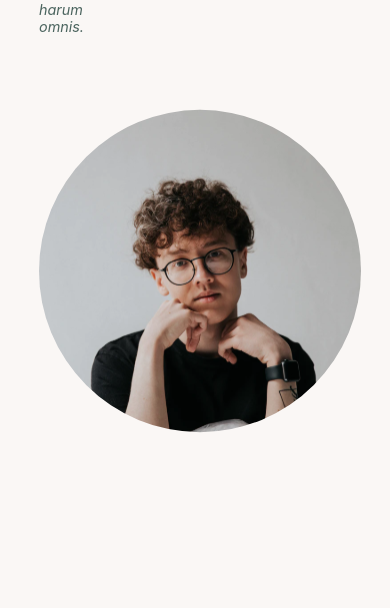
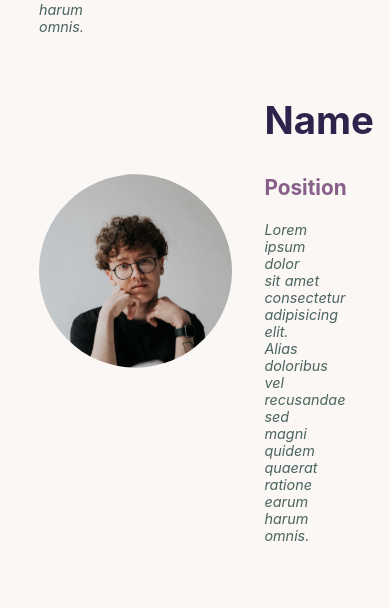
Before and after one commit to roshan1999/khayaal-react-webapp, a React (Create React App) app: page /members in a window 390 px wide. Shown: the part 632-1240 px from the top of the page. Built offline with nearby package versions, Linux system fonts and the light colour scheme.

Commit message:
KHAYAAL-10

```diff
--- a/src/Components/ParentLeader2/ParentLeader2.css
+++ b/src/Components/ParentLeader2/ParentLeader2.css
@@ -16,7 +16,6 @@
 
 }
 .leadimage{
-
     box-sizing: border-box;
     width: auto;
     height: auto;
@@ -25,3 +24,11 @@
     border: var(--primary-dark);
     margin-top: 0.83em;
 }
+@media (max-width:800px) {
+    .lpcdes{
+        flex-basis:100%;
+    }
+    .leadimage {
+        width: 60%;
+    }
+}
```
